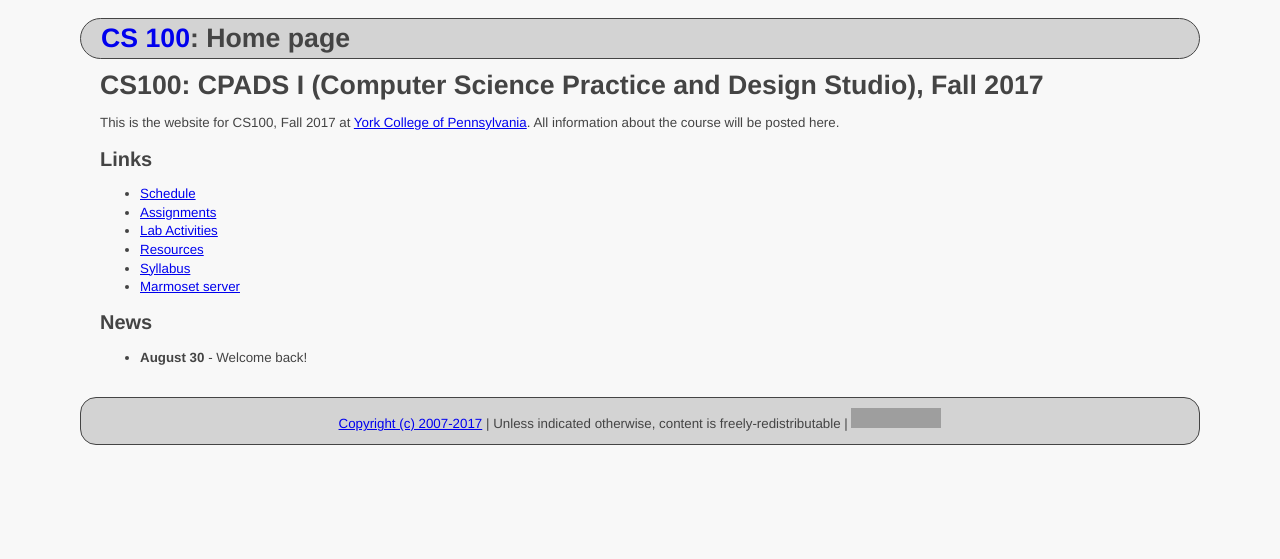
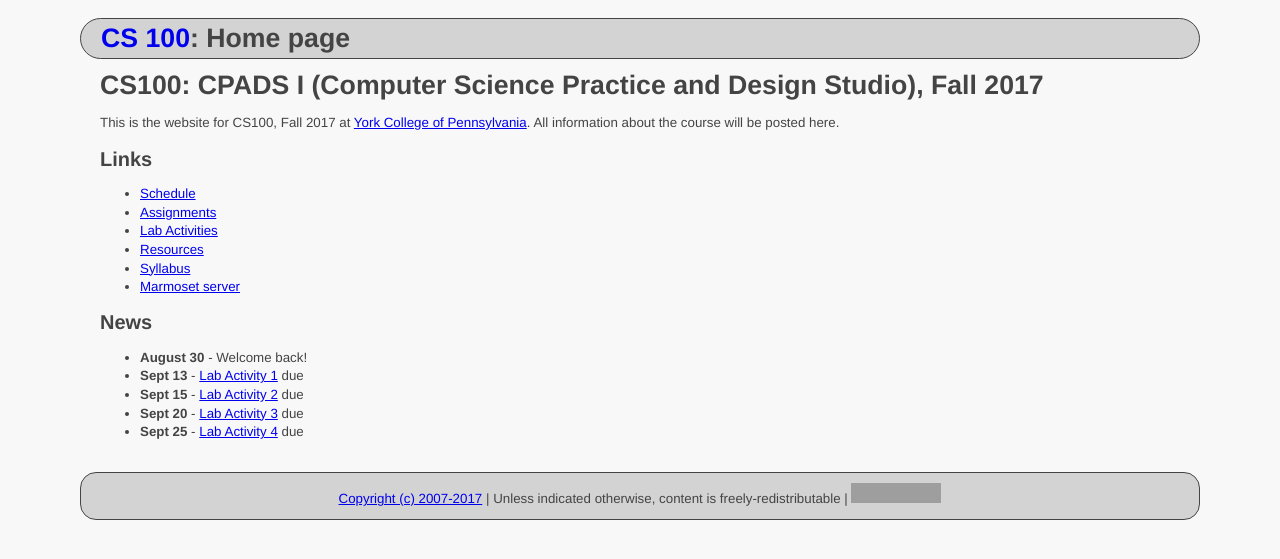
Before and after one commit to ycpcs/cs100-fall2017, a Jekyll site: the page built from index.md, in a window 1280 px wide. Shown: the top 559 px of the page. Built offline with Jekyll 4.4.1, drawn with Linux system fonts in a browser that asks for light colours; grey boxes are pictures that could not be loaded.

Commit message:
add lab 4
add lab 4

```diff
--- a/index.md
+++ b/index.md
@@ -21,6 +21,10 @@ All information about the course will be posted here.
 ## News
 
 * **August 30** - Welcome back!
+* **Sept 13** - [Lab Activity 1](labs/CPADS_Lab1.pdf) due
+* **Sept 15** - [Lab Activity 2](labs/CPADS_Lab2.pdf) due
+* **Sept 20** - [Lab Activity 3](labs/CPADS_Lab3.pdf) due
+* **Sept 25** - [Lab Activity 4](labs/CPADS_Lab4.pdf) due
 
 <!--
 * **Sept 28** - [Assignment 1](assign/CPADS_Assign1.pdf) due
```
Also changed, not shown: labs/index.md (+2 -1 lines), schedule.md (+1 -0 lines), 1 other file.
